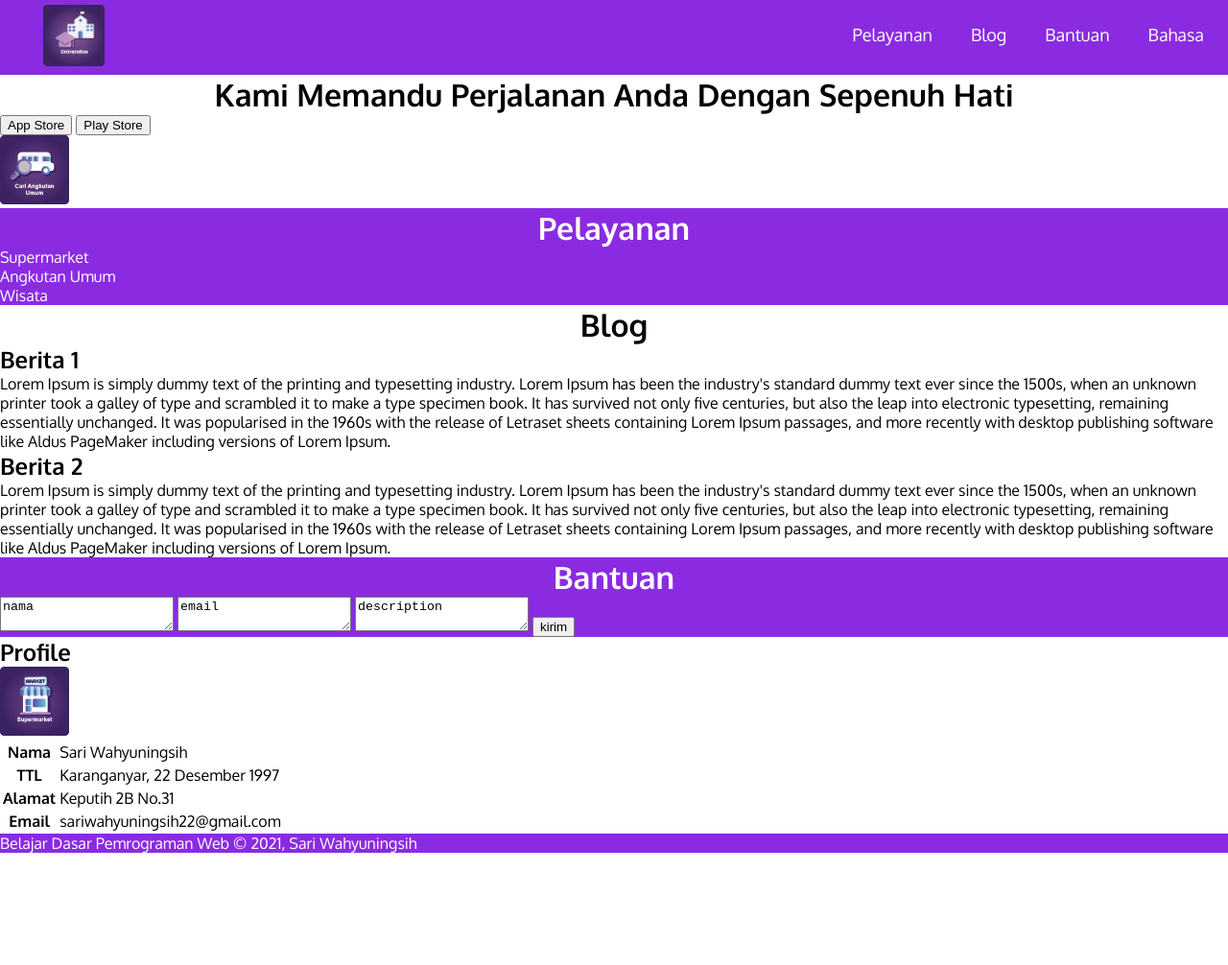
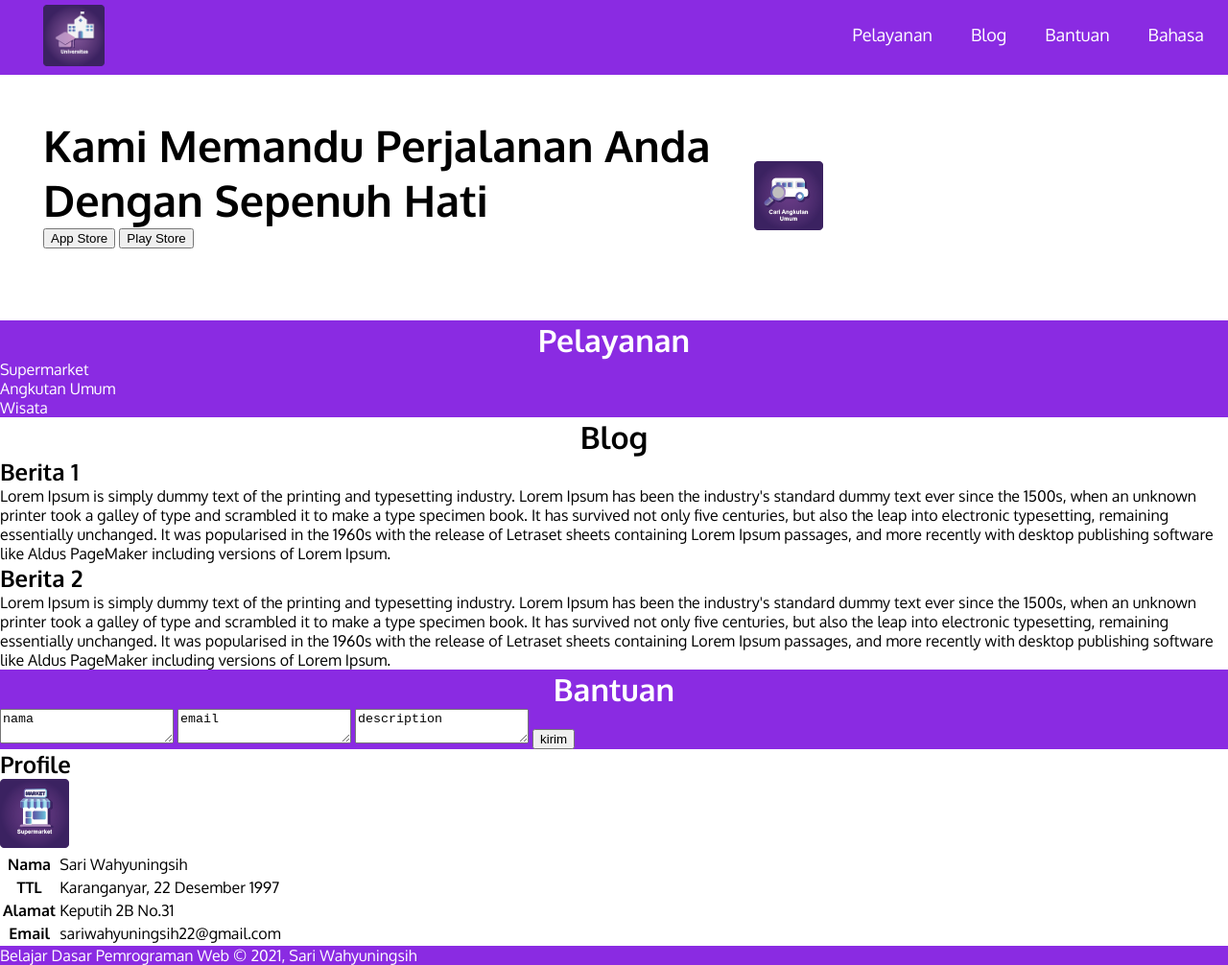
Before and after one commit to sariwahyu/Website-ATMS, a plain HTML site: page index.html in a window 1280 px wide. Shown: the whole page at 96% size. Before the commit the page ends 889 px from the top, so only its background shows below. Drawn offline with Linux system fonts and the light colour scheme.

Commit message:
slogan
image blm mau ketengah

```diff
--- a/assets/style.css
+++ b/assets/style.css
@@ -50,17 +50,6 @@ nav a:hover, .dropdown:hover .dropbtn {
     font-weight: bold;
 }
 
-
-#pelayanan,
-#bantuan,
-footer{
-    background-color: blueviolet;
-}
-
-footer {
-    color: white;
-}
-
 .dropbtn {
     cursor: pointer;
   }
@@ -88,3 +77,32 @@ footer {
 .dropdown:hover .dropdown-content {
     display: block;
 }
+
+.flex-container-row {
+    display: flex;
+    padding: 45px;
+    height: max-content;
+    width: max-content;
+}
+
+.slogan h1{
+    text-align: left !important;
+    font-size: 45px;
+}
+
+.slogan-ilustration{
+    padding: 45px;
+    align-items: center;
+    justify-content: center;
+    border: black;
+}
+
+#pelayanan,
+#bantuan,
+footer{
+    background-color: blueviolet;
+}
+
+footer {
+    color: white;
+}
--- a/index.html
+++ b/index.html
@@ -25,7 +25,8 @@
     <main>
         <div class="flex-container-row">
             <div class="slogan">
-                <h1>Kami Memandu Perjalanan Anda Dengan Sepenuh Hati</h1>
+                <h1>Kami Memandu Perjalanan Anda</h1>
+                <h1>Dengan Sepenuh Hati</h1>
                 <button class="download button">App Store</button>
                 <button class="download button">Play Store</button>
             </div>
```
